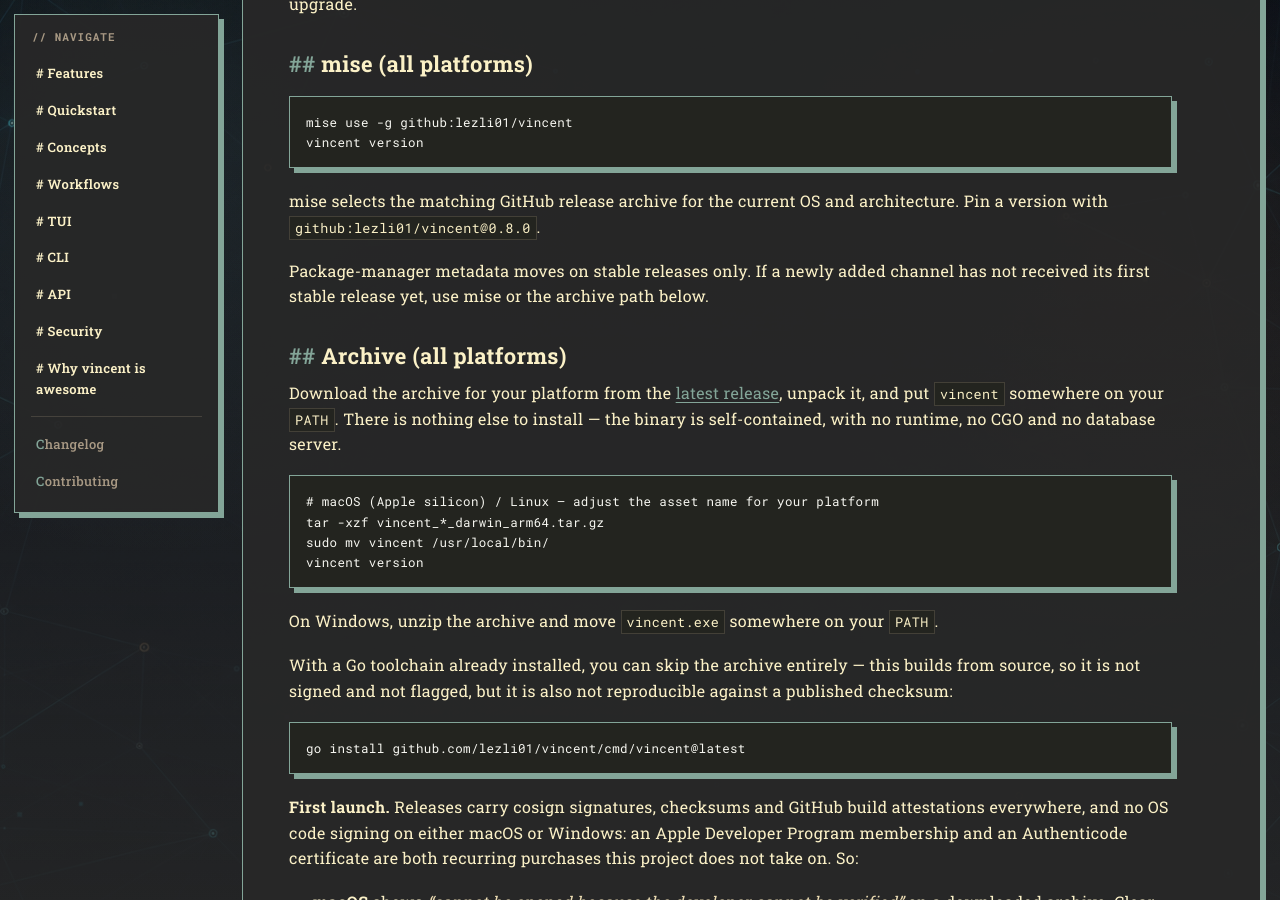
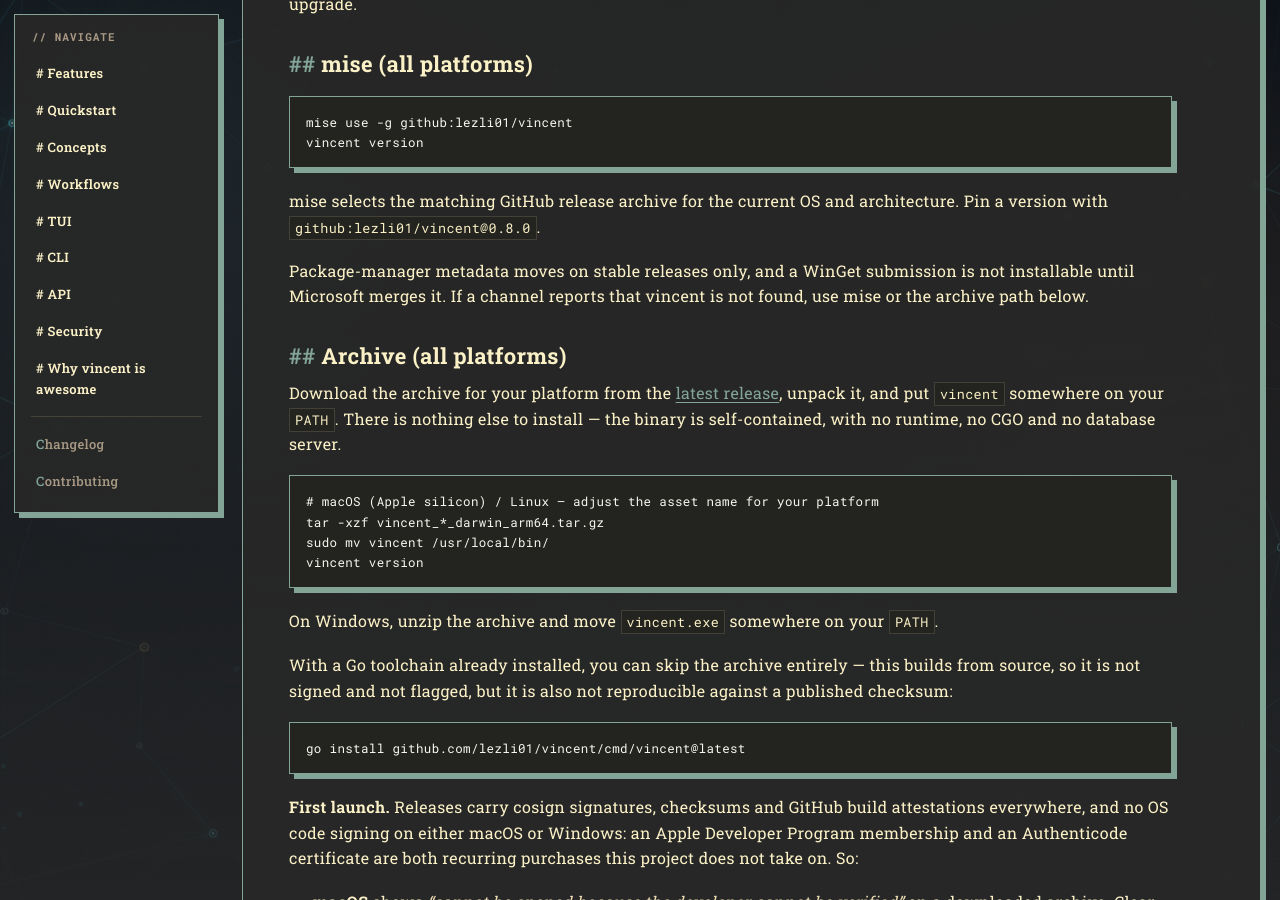
Before and after one commit to lezli01/vincent, a Jekyll site: the page built from README.md, in a window 1280 px wide and 900 px high, scrolled down 8661 px. Built offline with Jekyll 4.4.1, drawn with Linux system fonts in a browser that asks for light colours; our own code applies the rules of GitHub Pages for plain Markdown files.

Commit message:
docs: carry the WinGet status to the copies the fix missed
README's mise section and the Windows page still said a channel is missing
only until its first stable release; WinGet has had seven and is still not
installable, which installation.md was already corrected to say. The
CHANGELOG entry no longer claims the feature guide showed the winget command
or that every WinGet mention carries the status. Reflow the lines the
earlier API and CLI page edits left ragged.

Co-Authored-By: Claude Opus 5 (1M context) <noreply@anthropic.com>

```diff
--- a/README.md
+++ b/README.md
@@ -310,9 +310,9 @@ vincent version
 mise selects the matching GitHub release archive for the current OS and
 architecture. Pin a version with `github:lezli01/vincent@0.8.0`.
 
-Package-manager metadata moves on stable releases only. If a newly added
-channel has not received its first stable release yet, use mise or the archive
-path below.
+Package-manager metadata moves on stable releases only, and a WinGet
+submission is not installable until Microsoft merges it. If a channel reports
+that vincent is not found, use mise or the archive path below.
 
 ### Archive (all platforms)
 
```
Also changed, not shown: docs/platforms/windows.md (+3 -2 lines), docs/reference/api.md (+2 -3 lines), docs/reference/cli.md (+6 -5 lines), CHANGELOG.md.
